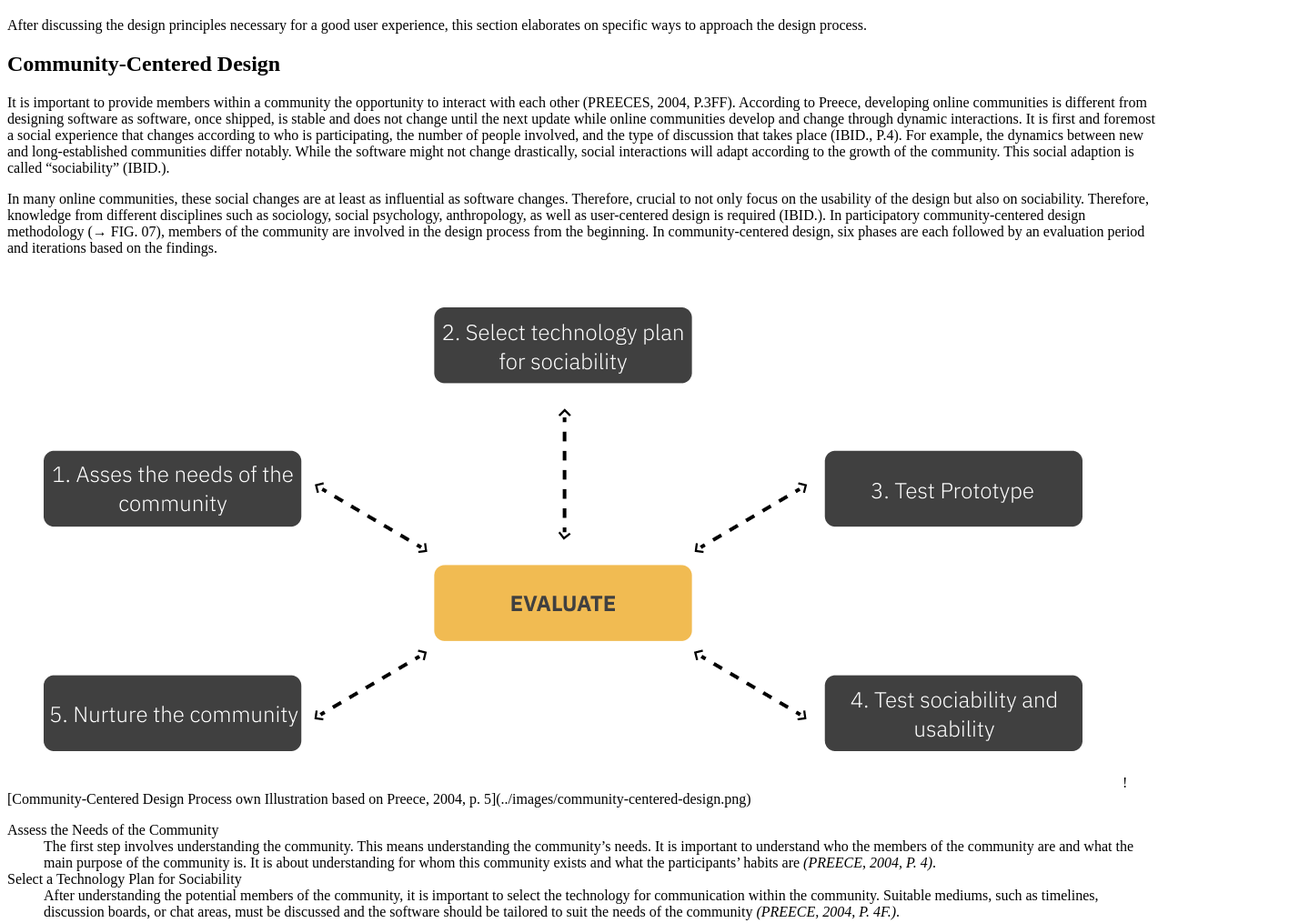
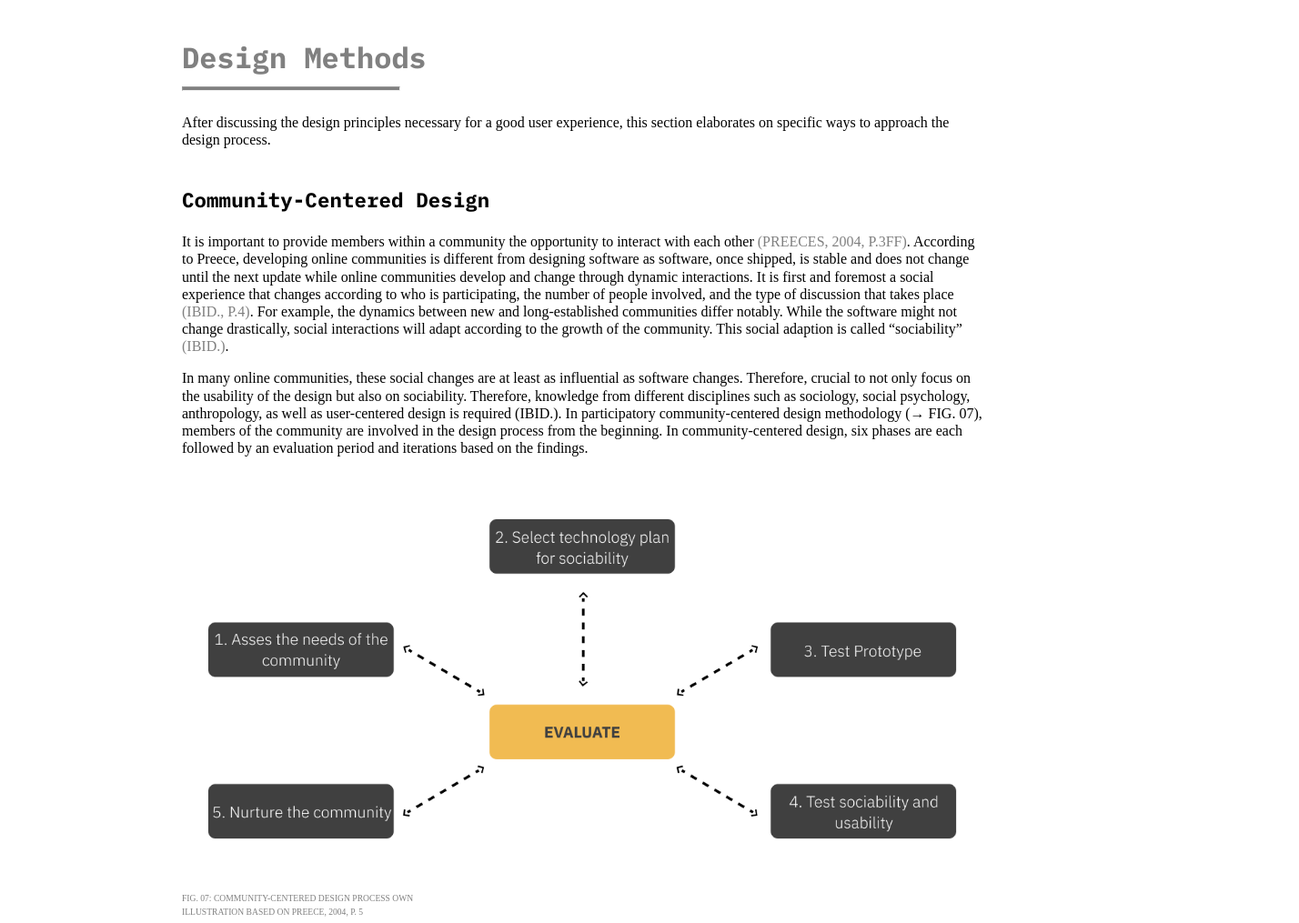
Before and after one commit to mi-classroom/startercode-fur-die-frontend-basics-annikalenneper, a plain HTML site: page chapter/designmethods.html in a window 1280 px wide. Shown: the part 61-1076 px from the top of the page at 91% size, 1428 px wide, since content can reach past the window. Drawn offline with Linux system fonts and the light colour scheme.

Commit message:
Basis-CSS, weitere Zitate zu HTML hinzugefügt

```diff
--- a/assets/styles/base.css
+++ b/assets/styles/base.css
@@ -1,16 +1,47 @@
 
 
-
-body{
-    background-color: rgb(240,240,240);
-    padding: 100px 100px;
+body {
+    background-color: #FFF;
+    box-sizing: border-box;
+    margin: 100px 200px;
 }
 
 
-p, figure{
-    margin-bottom: 2rem;
+h1 {
+    margin-bottom: 0.6 rem;
 }
 
-dt{
+h2 {
+    margin-bottom: 1.2rem;
+}
+
+p, dd {
+    margin-bottom: 1rem;
+    line-height: 1.2;
+}
+
+figure {
+    margin-bottom: 25px;
+}
+
+
+dt {
     margin-top: 2rem;
 }
+
+hr {
+    color: gray;
+    background-color: gray;
+    width: 240px;
+    height: 5px;
+    margin-left: 0;
+    margin-bottom: 25px;
+}
+
+
+figcaption {
+    color: gray;
+    font-size: 0.6rem;
+    width: 300px;
+    margin-top: 30px;
+}
--- a/assets/styles/components.css
+++ b/assets/styles/components.css
@@ -0,0 +1,13 @@
+
+.section-2 {
+    background-color: lightgray;
+}
+
+.h1-paragraph,
+.last-paragraph {
+    margin-bottom: 40px;
+}
+
+.last-paragraph {
+    ma
+}
--- a/assets/styles/fonts.css
+++ b/assets/styles/fonts.css
@@ -2,27 +2,35 @@
 
 @font-face {
     font-family: "IBM-Plex";
-    src: url("/assets/fonts/ibm-plex/IBMPlexSerif-Regular.otf");
+    src:
+        url("/assets/fonts/ibm-plex/IBMPlexMono-Bold.otf");
+
 }
 
-@font-face {
-    font-family: ;
-    src: url();
-}
 
 h1, h2, h3{
     font-family: "IBM-Plex";
+    font-style: normal;
 }
 
 h1{
     font-size: 2rem;
+    font-style: light;
+    color: gray;
+    letter-spacing: 0px;
 }
 
 h2{
-    font-size: 1.6rem;
+    font-size: 1.4rem;
     font-weight: 200;
+    letter-spacing: 0.1px;
 }
 
 h3, dt{
     font-size: 1.25rem;
 }
+
+cite {
+    color: grey;
+    font-style: normal;
+}
--- a/chapter/designmethods.html
+++ b/chapter/designmethods.html
@@ -6,40 +6,51 @@
         <meta http-equiv="X-UA-Compatible" content="IE=edge">
         <meta name="viewport" content="width=device-width, initial-scale=1.0">
         <title>Designmethods</title>
+
+        <link rel="stylesheet" href="/assets/styles/resets.css">
+        <link rel="stylesheet" href="/assets/styles/base.css">
+        <link rel="stylesheet" href="/assets/styles/fonts.css">
+        <link rel="stylesheet" href="/assets/styles/components.css">
     </head>
 
     <body>
 
         <h1>Design Methods</h1>
 
-        <p>After discussing the design principles necessary for a good user experience, this section elaborates on specific
+        <hr>
+
+        <p class="h1-paragraph">After discussing the design principles necessary for a good user experience, this section elaborates on specific
             ways to approach the design process.</p>
 
         <h2>Community-Centered Design</h2>
 
-        <p>It is important to provide members within a community the opportunity to interact with each other (PREECES, 2004,
-            P.3FF).
+        <p>It is important to provide members within a community the opportunity to interact with each other <cite>(PREECES, 2004,
+            P.3FF)</cite>.
             According to Preece, developing online communities is different from designing software as software, once
             shipped,
             is stable and does not change until the next update while online communities develop and change through dynamic
             interactions. It is first and foremost a social experience that changes according to who is participating, the
-            number of people involved, and the type of discussion that takes place (IBID., P.4). For example, the dynamics
+            number of people involved, and the type of discussion that takes place <cite>(IBID., P.4)</cite>. For example, the dynamics
             between new and long-established communities differ notably. While the software might not change drastically,
             social
             interactions will adapt according to the growth of the community. This social adaption is called “sociability”
-            (IBID.).</p>
+            <cite>(IBID.)</cite>.</p>
 
-        <p>In many online communities, these social changes are at least as influential as software changes. Therefore, crucial
+        <p class="last-paragraph">In many online communities, these social changes are at least as influential as software changes. Therefore, crucial
         to not only focus on the usability of the design but also on sociability. Therefore, knowledge from different
         disciplines such as sociology, social psychology, anthropology, as well as user-centered design is required (IBID.).
         In participatory community-centered design methodology (→ FIG. 07), members of the community are involved in the
         design process from the beginning. In community-centered design, six phases are each followed by an evaluation
         period and iterations based on the findings.</p>
 
-        <img src="../_data/images/community-centered-design.png" alt="Community-Centered Design">
-
-        ![Community-Centered Design Process own Illustration based on Preece, 2004, p.
-        5](../images/community-centered-design.png)
+        <div>
+            <figure>
+                <img src="../_data/images/community-centered-design.png" alt="Community-Centered Design">
+                <figcaption>
+                    FIG. 07: COMMUNITY-CENTERED DESIGN PROCESS OWN ILLUSTRATION BASED ON PREECE, 2004, P. 5
+                </figcaption>
+            </figure>
+        </div>
 
         <dl>
             <dt>Assess the Needs of the Community</dt>
```
Also changed, not shown: chapter/designprinciples.html (+9 -4 lines).
